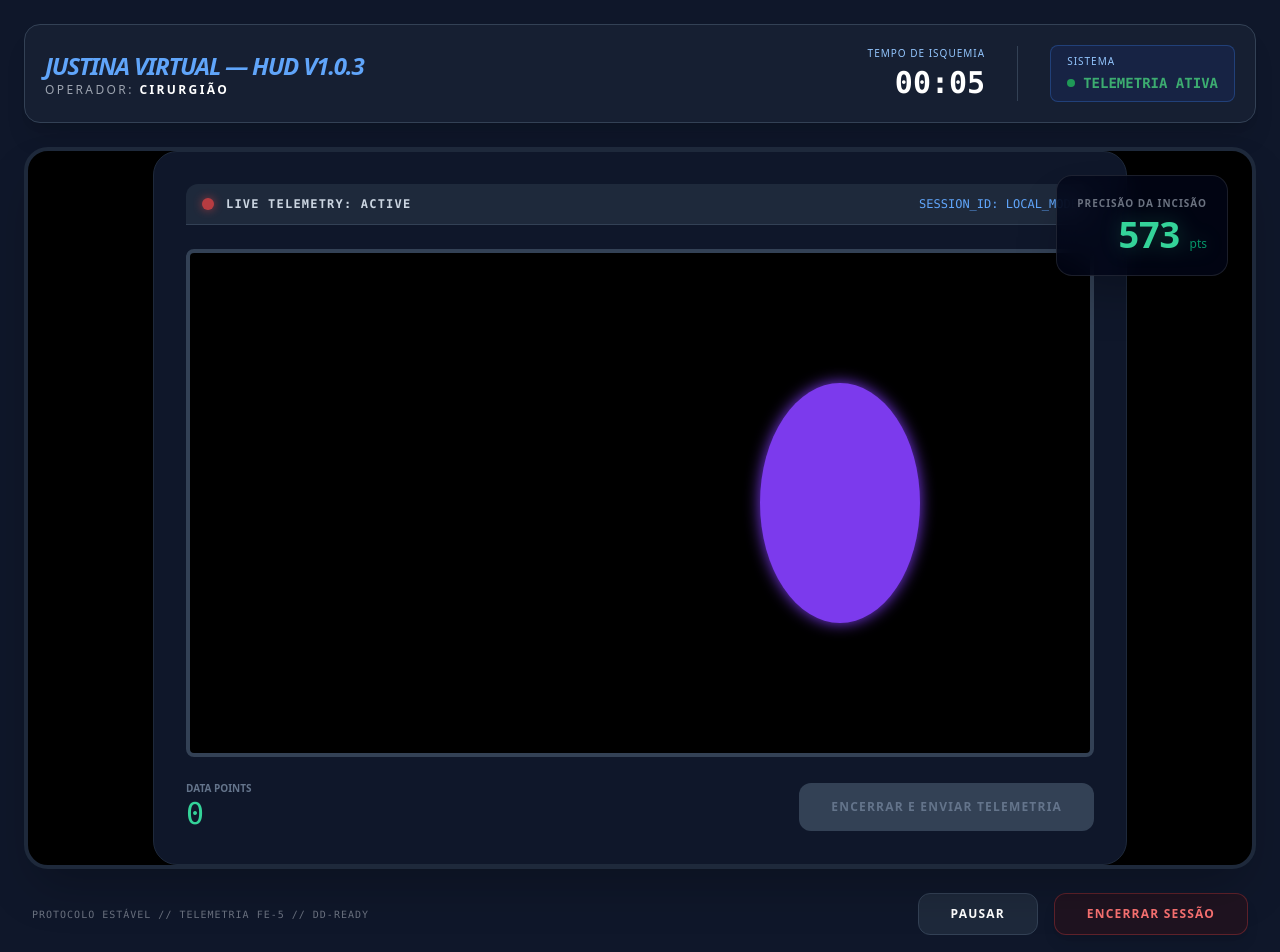
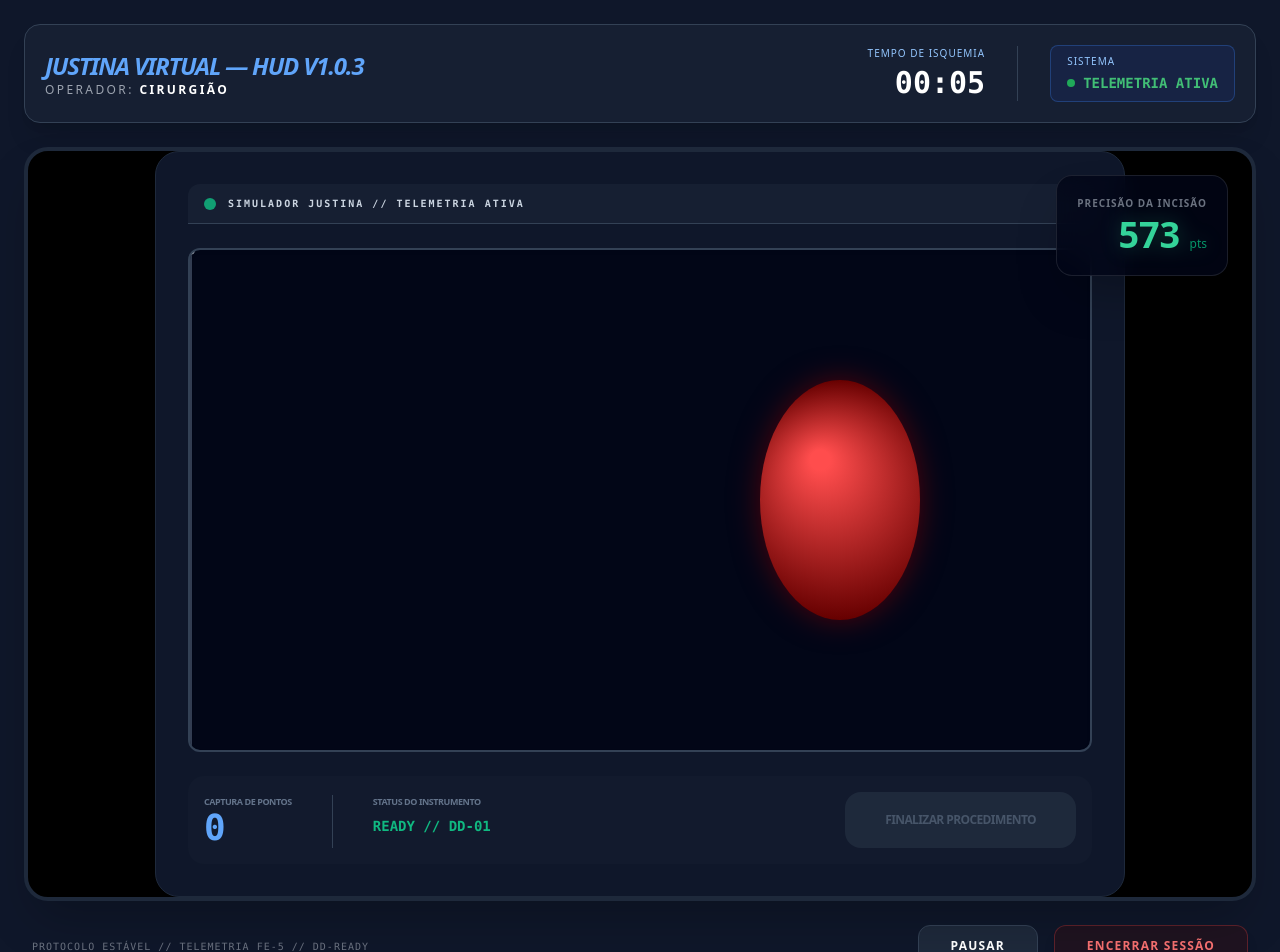
Before and after one commit to No-Country-simulation/S02-26-E25-JustinaVirtual, a React (Vite) app in the folder frontend/: page /simulator in a window 1280 px wide. Shown: the top 952 px of the page. Built offline with nearby package versions, Linux system fonts and the light colour scheme.

Commit message:
feat: implementa telemetria resiliente e HUD cirúrgico no RenalCanvas

```diff
--- a/frontend/src/canvas/RenalCanvas.jsx
+++ b/frontend/src/canvas/RenalCanvas.jsx
@@ -4,25 +4,15 @@ import { useTrainingSession } from "../contexts/TrainingSessionContext";
 
 export default function RenalCanvas() {
   const canvasRef = useRef(null);
-  const { session } = useTrainingSession(); // Pegamos a sessão real iniciada no Java
+  const { session } = useTrainingSession();
   const [path, setPath] = useState([]);
   const [isFinished, setIsFinished] = useState(false);
   const [isSending, setIsSending] = useState(false);
+  const [mousePos, setMousePos] = useState({ x: 0, y: 0 });
 
-  // --- LÓGICA DE PERSISTÊNCIA (Resiliência Hospitalar) ---
-  useEffect(() => {
-    const saved = localStorage.getItem("justina_draft_session");
-    if (saved) {
-      const { path: sPath } = JSON.parse(saved);
-      if (window.confirm("Simulação anterior interrompida. Deseja recuperar os dados telemétricos?")) {
-        setPath(sPath);
-      } else {
-        localStorage.removeItem("justina_draft_session");
-      }
-    }
-  }, []);
+  // Configuração do Alvo (Rim)
+  const KIDNEY_TARGET = { x: 650, y: 250, radiusX: 80, radiusY: 120 };
 
-  // 1. Renderização do Ambiente Cirúrgico (Canvas API)
   useEffect(() => {
     const canvas = canvasRef.current;
     if (!canvas) return;
@@ -33,124 +23,155 @@ export default function RenalCanvas() {
     const drawScene = () => {
       ctx.clearRect(0, 0, canvas.width, canvas.height);
 
-      // Desenho do Rim (Alvo Cirúrgico)
-      ctx.fillStyle = "#7c3aed";
-      ctx.shadowBlur = 15;
-      ctx.shadowColor = "#7c3aed";
+      // 1. DESENHO DO RIM (Efeito 3D com Gradiente)
+      const gradient = ctx.createRadialGradient(
+        KIDNEY_TARGET.x - 20, KIDNEY_TARGET.y - 40, 10,
+        KIDNEY_TARGET.x, KIDNEY_TARGET.y, 120
+      );
+      gradient.addColorStop(0, "#ff4d4d"); // Brilho interno
+      gradient.addColorStop(1, "#660000"); // Sombra externa
+
+      ctx.fillStyle = gradient;
+      ctx.shadowBlur = 30;
+      ctx.shadowColor = "rgba(153, 0, 0, 0.5)";
       ctx.beginPath();
-      ctx.ellipse(650, 250, 80, 120, 0, 0, Math.PI * 2);
+      ctx.ellipse(KIDNEY_TARGET.x, KIDNEY_TARGET.y, KIDNEY_TARGET.radiusX, KIDNEY_TARGET.radiusY, 0, 0, Math.PI * 2);
       ctx.fill();
 
-      // Desenho da Linha de Telemetria (Rastro do Mouse)
+      // 2. BRAÇO ROBÓTICO VIRTUAL (Linha de conexão)
       ctx.shadowBlur = 0;
-      ctx.strokeStyle = "#22c55e";
-      ctx.lineWidth = 2;
-      ctx.lineJoin = "round";
+      ctx.strokeStyle = "rgba(100, 116, 139, 0.5)"; // Cor metálica
+      ctx.lineWidth = 4;
       ctx.beginPath();
+      ctx.moveTo(0, 500); // Base do braço no canto inferior
+      ctx.lineTo(mousePos.x, mousePos.y);
+      ctx.stroke();
+
+      // Ponteira do instrumento
+      ctx.fillStyle = "#cbd5e1";
+      ctx.beginPath();
+      ctx.arc(mousePos.x, mousePos.y, 5, 0, Math.PI * 2);
+      ctx.fill();
+
+      // 3. RASTRO DE TELEMETRIA (Dinâmico: Verde/Vermelho)
       path.forEach((p, i) => {
-        if (i === 0) ctx.moveTo(p.x, p.y);
-        else ctx.lineTo(p.x, p.y);
+        if (i === 0) return;
+        const prev = path[i - 1];
+
+        // Lógica de Colisão simples (dentro ou fora da elipse)
+        const dx = (p.x - KIDNEY_TARGET.x) / KIDNEY_TARGET.radiusX;
+        const dy = (p.y - KIDNEY_TARGET.y) / KIDNEY_TARGET.radiusY;
+        const isInside = (dx * dx + dy * dy) <= 1;
+
+        ctx.strokeStyle = isInside ? "#22c55e" : "#ef4444";
+        ctx.lineWidth = 2;
+        ctx.beginPath();
+        ctx.moveTo(prev.x, prev.y);
+        ctx.lineTo(p.x, p.y);
+        ctx.stroke();
       });
-      ctx.stroke();
     };
+
     drawScene();
-  }, [path]);
+  }, [path, mousePos]);
 
-  // 2. Captura de Movimento com Throttling
   const handleMove = (e) => {
     if (isFinished) return;
-
     const rect = canvasRef.current.getBoundingClientRect();
     const x = Math.round(e.clientX - rect.left);
     const y = Math.round(e.clientY - rect.top);
 
+    setMousePos({ x, y });
+
     const lastPoint = path[path.length - 1];
-    // Só grava se houver movimento significativo (> 2px)
     if (!lastPoint || Math.abs(x - lastPoint.x) > 2 || Math.abs(y - lastPoint.y) > 2) {
       const newPoint = { x, y, t: Date.now() };
       const newPath = [...path, newPoint];
       setPath(newPath);
-
-      localStorage.setItem("justina_draft_session", JSON.stringify({
-        sessionId: session?.id,
-        path: newPath
-      }));
+      localStorage.setItem("justina_draft_session", JSON.stringify({ path: newPath }));
     }
   };
 
-  // 3. Finalização Real com Payload para o Backend
   const handleFinish = async () => {
     if (path.length === 0) return;
-
     setIsFinished(true);
     setIsSending(true);
 
+    // Simula o cálculo de precisão para o vídeo
+    const pointsInside = path.filter(p => {
+        const dx = (p.x - KIDNEY_TARGET.x) / KIDNEY_TARGET.radiusX;
+        const dy = (p.y - KIDNEY_TARGET.y) / KIDNEY_TARGET.radiusY;
+        return (dx * dx + dy * dy) <= 1;
+    }).length;
+
+    const precision = ((pointsInside / path.length) * 100).toFixed(1);
+
     const payload = {
-      sessionId: session?.id || "OFFLINE_SESSION",
-      dni: session?.traineeId || "000",
-      pointsCount: path.length,
-      telemetry: path
+      sessionId: session?.id || "LOCAL_TEST",
+      telemetry: path,
+      metrics: { precision }
     };
 
     try {
-      // Enviando para o apiService !
       await apiService.sendTelemetry(payload);
       localStorage.removeItem("justina_draft_session");
     } catch (error) {
-      console.error("Erro na telemetria:", error);
-      alert("Falha ao transmitir dados. A sessão foi salva localmente.");
+      console.error(error);
     } finally {
       setIsSending(false);
     }
   };
 
   return (
-    <div className="flex flex-col items-center gap-6 p-8 bg-slate-900 rounded-3xl shadow-2xl border border-slate-800 max-w-fit mx-auto">
-      {/* HUD de Telemetria Interno */}
-      <div className="w-full flex justify-between items-center px-4 py-3 bg-slate-800 rounded-t-xl border-b border-slate-700">
+    <div className="flex flex-col items-center gap-6 p-8 bg-slate-900 rounded-3xl shadow-2xl border border-slate-800 max-w-fit mx-auto font-sans">
+      <div className="w-full flex justify-between items-center px-4 py-3 bg-slate-800/50 rounded-t-xl border-b border-slate-700">
         <div className="flex items-center gap-3">
-          <div className="w-3 h-3 bg-red-500 animate-pulse rounded-full shadow-[0_0_10px_rgba(239,68,68,0.8)]"></div>
-          <span className="text-slate-300 text-xs font-mono uppercase tracking-widest font-bold">
-            Live Telemetry: {isSending ? "Transmitting..." : "Active"}
+          <div className="w-3 h-3 bg-emerald-500 animate-pulse rounded-full"></div>
+          <span className="text-slate-300 text-[10px] font-mono uppercase tracking-[0.2em] font-bold">
+            Simulador Justina // Telemetria Ativa
           </span>
-        </div>
-        <div className="text-blue-400 text-xs font-mono">
-          SESSION_ID: {session?.id || "LOCAL_MODE"}
         </div>
       </div>
 
-      <div className="relative border-4 border-slate-700 rounded-lg overflow-hidden bg-black">
+      <div className="relative border-2 border-slate-700 rounded-xl overflow-hidden bg-slate-950 shadow-inner">
         <canvas
           ref={canvasRef}
           onMouseMove={handleMove}
-          className="cursor-crosshair block"
+          className="cursor-none block"
         />
 
         {isFinished && (
-          <div className="absolute inset-0 bg-slate-950/90 backdrop-blur-md flex flex-col items-center justify-center text-white">
-             <h2 className="text-2xl font-black text-blue-500 mb-4">SESSÃO FINALIZADA</h2>
-             <p className="text-slate-400 font-mono">Pontos capturados: {path.length}</p>
-             <button onClick={() => window.location.reload()} className="mt-6 px-6 py-2 bg-blue-600 rounded-full text-sm font-bold">Reiniciar</button>
+          <div className="absolute inset-0 bg-slate-950/95 backdrop-blur-lg flex flex-col items-center justify-center text-center">
+            <h2 className="text-4xl font-black text-blue-500 italic tracking-tighter mb-2">SESSÃO FINALIZADA</h2>
+            <div className="h-1 w-20 bg-blue-500 mb-6"></div>
+            <p className="text-slate-400 font-mono text-sm uppercase tracking-widest">Relatório enviado para o sistema</p>
+            <button onClick={() => window.location.reload()} className="mt-8 px-10 py-3 bg-slate-800 hover:bg-blue-600 text-white rounded-full text-xs font-black uppercase transition-all">Reiniciar Protocolo</button>
           </div>
         )}
       </div>
 
-      <div className="w-full flex justify-between items-center">
-        <div className="flex flex-col">
-          <span className="text-slate-500 text-[10px] uppercase font-black">Data Points</span>
-          <span className="text-emerald-400 font-mono text-3xl">{path.length}</span>
+      <div className="w-full flex justify-between items-end bg-slate-800/20 p-4 rounded-2xl">
+        <div className="flex gap-10">
+            <div className="flex flex-col">
+              <span className="text-slate-500 text-[9px] uppercase font-black tracking-tighter">Captura de Pontos</span>
+              <span className="text-blue-400 font-mono text-4xl font-black">{path.length}</span>
+            </div>
+            <div className="flex flex-col border-l border-slate-700 pl-10">
+              <span className="text-slate-500 text-[9px] uppercase font-black tracking-tighter">Status do Instrumento</span>
+              <span className="text-emerald-500 font-mono text-sm mt-2 font-bold uppercase">Ready // DD-01</span>
+            </div>
         </div>
 
         <button
           onClick={handleFinish}
           disabled={isFinished || path.length === 0}
-          className={`px-8 py-4 rounded-xl font-black text-xs uppercase tracking-widest transition-all ${
+          className={`px-10 py-5 rounded-2xl font-black text-xs uppercase tracking-tighter transition-all ${
             isFinished || path.length === 0
-            ? "bg-slate-700 text-slate-500 cursor-not-allowed"
-            : "bg-red-600 hover:bg-red-500 text-white shadow-lg shadow-red-900/20"
+            ? "bg-slate-800 text-slate-600"
+            : "bg-gradient-to-r from-red-600 to-red-800 hover:from-red-500 hover:to-red-700 text-white shadow-[0_10px_30px_rgba(220,38,38,0.3)]"
           }`}
         >
-          {isSending ? "Enviando..." : "Encerrar e Enviar Telemetria"}
+          {isSending ? "Transmitindo Dados..." : "Finalizar Procedimento"}
         </button>
       </div>
     </div>
```
